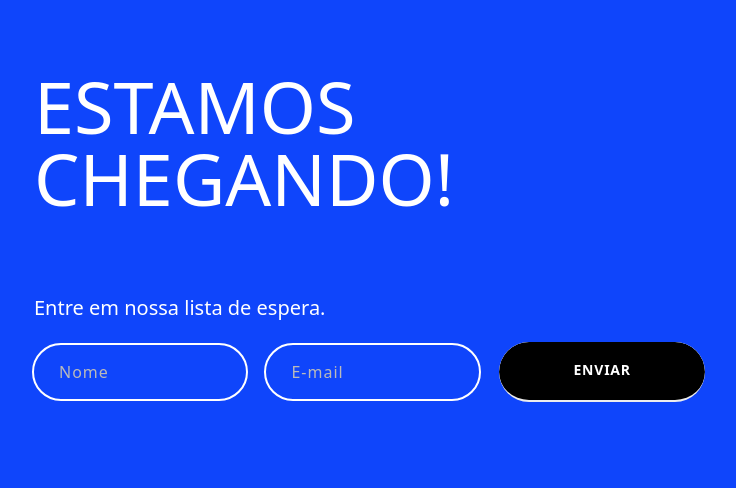
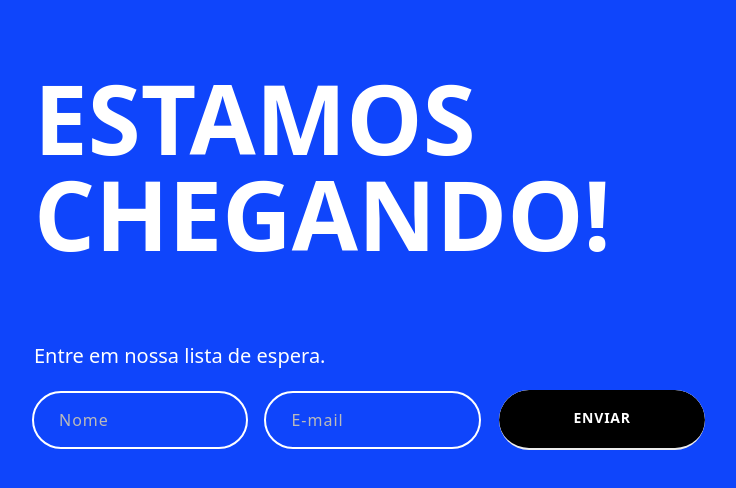
Before and after one commit to respeitaoveg/astro, an Astro site: page / in a window 1280 px wide. Shown: the part 310-798 px from the top of the page, without its empty margins (166-902 px from the left). Built offline with nearby package versions, Linux system fonts and the light colour scheme; Astro itself is replaced by a stand-in of ours.

Commit message:
style: bigger main text

```diff
--- a/src/pages/index.astro
+++ b/src/pages/index.astro
@@ -3,13 +3,13 @@ import Layout from "../layouts/Layout.astro";
 ---
 
 <Layout title="Registro kd-pet">
-  <main class="flex flex-col gap-10 md:gap-20 p-4 md:p-20 md:pl-[200px] items-center md:items-start">
+  <main class="flex flex-col gap-16 md:gap-20 p-4 md:p-20 md:pl-[200px] items-center md:items-start">
     <div class="mt-5 max-w-[200px]">
       <img src="/kdpet-logo.png" alt="" srcset="" width="100%" />
     </div>
     <div>
-      <p class="text-4xl md:text-7xl text-center md:text-start">ESTAMOS</p>
-      <p class="text-4xl md:text-7xl text-center md:text-start">CHEGANDO!</p>
+      <p class="text-5xl md:text-8xl text-center md:text-start font-bold">ESTAMOS</p>
+      <p class="text-5xl md:text-8xl text-center md:text-start font-bold">CHEGANDO!</p>
     </div>
     <div class="flex flex-col gap-5 items-center md:items-start">
       <h4 class="text-xl text-center">Entre em nossa lista de espera.</h4>
```
